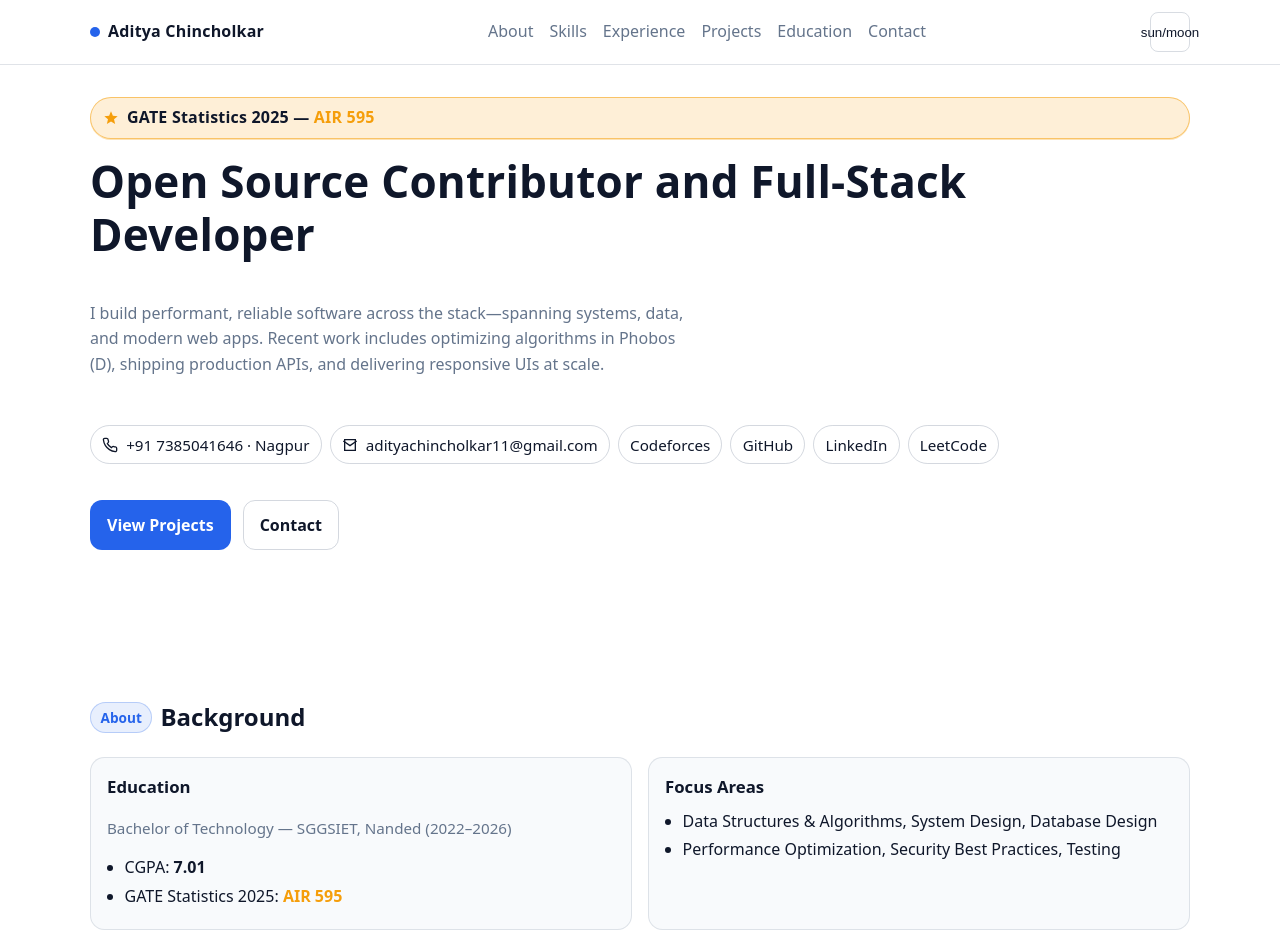
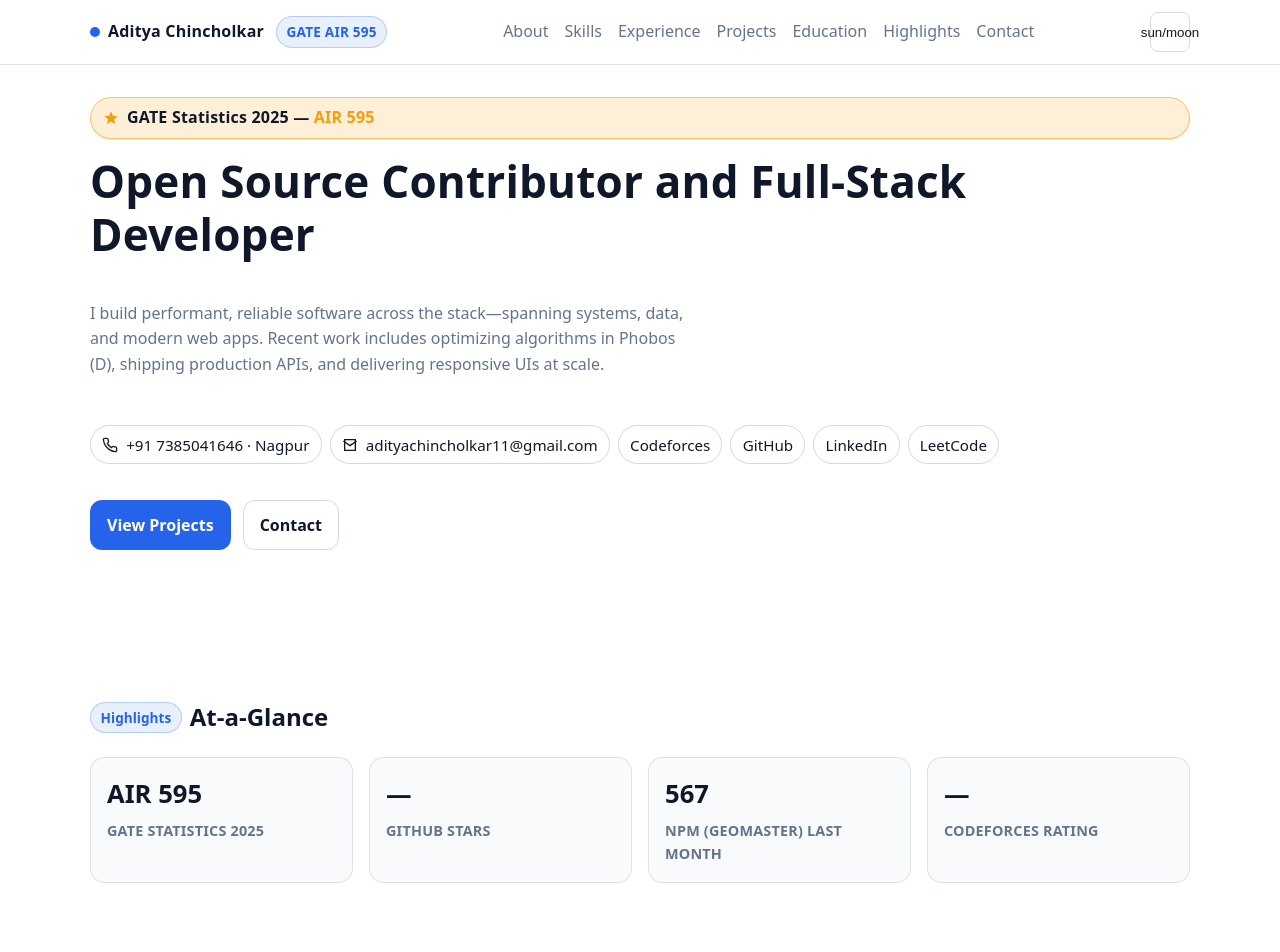
Before and after one commit to Aditya-132/Adit, a plain HTML site: page index.html in a window 1280 px wide. Shown: the top 952 px of the page. Drawn offline with Linux system fonts and the light colour scheme; no server answers.

Commit message:
Update index.html

```diff
--- a/index.html
+++ b/index.html
@@ -167,6 +167,19 @@
     }
     .badge-gate { font-size: 1rem; }
     .badge .star { width: 16px; height: 16px; color: var(--accent); }
+
+    /* KPI cards + header pill spacing */
+    .kpis { display: grid; gap: 1rem; grid-template-columns: repeat(2, minmax(0, 1fr)); }
+    @media (min-width: 700px) { .kpis { grid-template-columns: repeat(4, minmax(0, 1fr)); } }
+    .kpi-card {
+      background: var(--card);
+      border: 1px solid color-mix(in srgb, var(--muted) 18%, transparent);
+      border-radius: .9rem; padding: 1rem;
+      display: flex; flex-direction: column; gap: .25rem; min-height: 92px;
+    }
+    .stat-value { font-size: clamp(1.1rem, 2vw + .4rem, 1.6rem); font-weight: 800; color: var(--fg); }
+    .stat-label { color: var(--muted); font-weight: 600; font-size: .9rem; letter-spacing: .2px; text-transform: uppercase; }
+    .brand .pill { margin-left: .25rem; }
   </style>
 </head>
 <body>
@@ -175,6 +188,7 @@
       <div class="brand">
         <span class="dot" aria-hidden="true"></span>
         <span>Aditya&nbsp;Chincholkar</span>
+        <span class="pill" aria-label="GATE All India Rank 595">GATE AIR 595</span>
       </div>
 
       <nav class="links" aria-label="Site">
@@ -183,6 +197,7 @@
         <a href="#experience">Experience</a>
         <a href="#projects">Projects</a>
         <a href="#education">Education</a>
+        <a href="#highlights">Highlights</a>
         <a href="#contact">Contact</a>
       </nav>
 
@@ -210,6 +225,7 @@
         <a href="#experience" data-close>Experience</a>
         <a href="#projects" data-close>Projects</a>
         <a href="#education" data-close>Education</a>
+        <a href="#highlights" data-close>Highlights</a>
         <a href="#contact" data-close>Contact</a>
       </div>
     </div>
@@ -251,6 +267,33 @@
           <div class="cta">
             <a class="btn btn-primary" href="#projects" aria-label="View projects">View Projects</a>
             <a class="btn btn-ghost" href="#contact" aria-label="Contact Aditya">Contact</a>
+          </div>
+        </div>
+      </div>
+    </section>
+
+    <!-- New KPI Highlights section right after Hero -->
+    <section id="highlights">
+      <div class="container">
+        <h2 class="section-title reveal">
+          <span class="pill">Highlights</span> At‑a‑Glance
+        </h2>
+        <div class="kpis reveal" aria-live="polite">
+          <div class="kpi-card">
+            <div class="stat-value" id="statGate">AIR 595</div>
+            <div class="stat-label">GATE Statistics 2025</div>
+          </div>
+          <div class="kpi-card">
+            <div class="stat-value"><span id="statGithubStars">—</span></div>
+            <div class="stat-label">GitHub Stars</div>
+          </div>
+          <div class="kpi-card">
+            <div class="stat-value"><span id="statNpm">567</span></div>
+            <div class="stat-label">npm (geomaster) Last Month</div>
+          </div>
+          <div class="kpi-card">
+            <div class="stat-value"><span id="statCF">—</span></div>
+            <div class="stat-label">Codeforces Rating</div>
           </div>
         </div>
       </div>
@@ -551,6 +594,56 @@
 
     // Year
     document.getElementById("year").textContent = new Date().getFullYear();
+
+    // Live stats: GitHub stars, npm downloads, Codeforces rating (with graceful fallbacks)
+    (function() {
+      async function setText(id, val) {
+        const el = document.getElementById(id);
+        if (el) el.textContent = val;
+      }
+
+      // GitHub: sum stargazers across public repos
+      (async () => {
+        try {
+          const res = await fetch("https://api.github.com/users/Aditya-132/repos?per_page=100", { headers: { "Accept": "application/vnd.github+json" } });
+          if (!res.ok) throw new Error("GitHub repos fetch failed");
+          const repos = await res.json();
+          const stars = (repos || []).reduce((sum, r) => sum + (r.stargazers_count || 0), 0);
+          await setText("statGithubStars", String(stars));
+        } catch (e) {
+          await setText("statGithubStars", "—");
+        }
+      })();
+
+      // npm: downloads last month for geomaster
+      (async () => {
+        try {
+          const res = await fetch("https://api.npmjs.org/downloads/point/last-month/geomaster");
+          if (!res.ok) throw new Error("npm fetch failed");
+          const data = await res.json();
+          const n = typeof data.downloads === "number" ? data.downloads : 567;
+          // Format compact, e.g., 12.3k
+          const fmt = new Intl.NumberFormat("en", { notation: "compact" }).format(n);
+          await setText("statNpm", fmt);
+        } catch {
+          await setText("statNpm", "567");
+        }
+      })();
+
+      // Codeforces: rating for RockStar132 (may fail due to CORS; fallback to dash)
+      (async () => {
+        try {
+          const res = await fetch("https://codeforces.com/api/user.info?handles=RockStar132");
+          if (!res.ok) throw new Error("CF fetch failed");
+          const data = await res.json();
+          const u = data && data.result && data.result[0];
+          const rating = u && (u.rating || u.maxRating);
+          await setText("statCF", rating ? String(rating) : "—");
+        } catch {
+          await setText("statCF", "—");
+        }
+      })();
+    })();
   </script>
 </body>
 </html>
```
